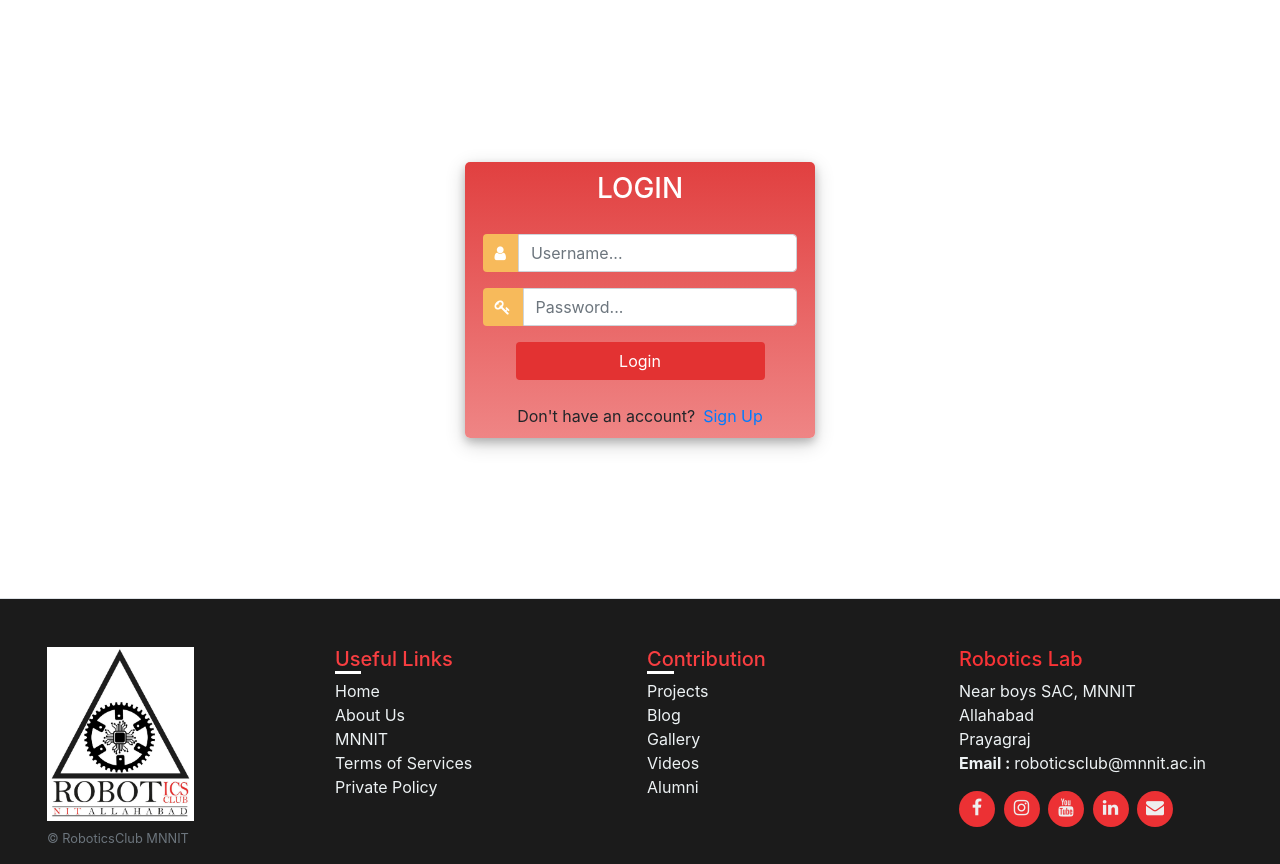
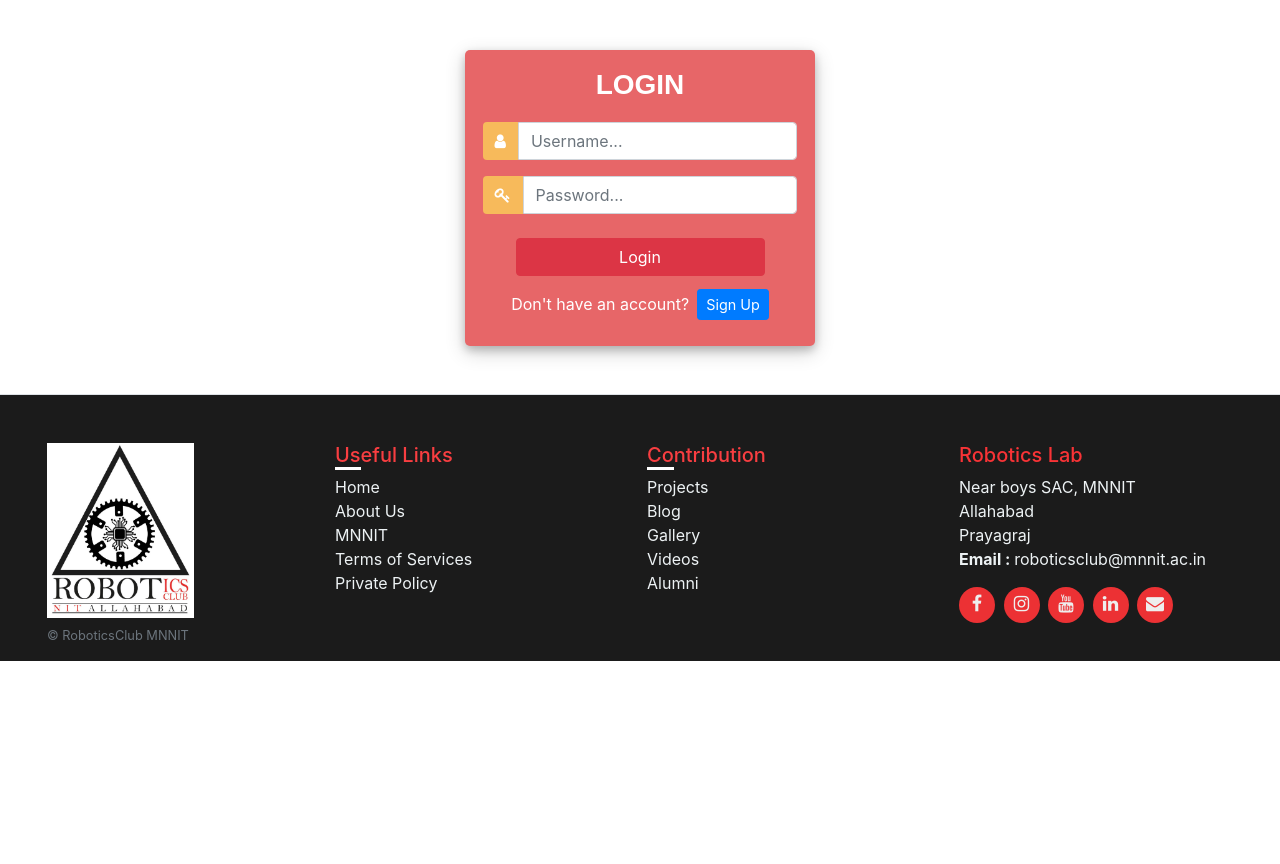
Before and after one commit to MNNIT-Robotics-Club-Official/Robotics_Club_Website, a Django app: page /user/login/ in a window 1280 px wide. Shown: the part 76-940 px from the top of the page. After the commit the page ends 737 px from the top, so only its background shows below. Run offline with Django 3.2, Linux system fonts and the light colour scheme; some libraries are stand-ins or nearby versions.

Commit message:
Login/Register Page Modified

```diff
--- a/static/css/user.css
+++ b/static/css/user.css
@@ -9,10 +9,27 @@
     padding: 5%;
     box-shadow: 0 5px 8px 0 rgba(0, 0, 0, 0.2), 0 9px 26px 0 rgba(0, 0, 0, 0.19);
 }
-.login-form-1 h3{
+.box h3{
+    font-family: 'Montserrat',sans-serif;
+    font-weight: 600;
     text-align: center;
     color: #333;
 }
+
+.switch{
+    color: #fff;
+}
+
+.switch button{
+    margin-top: -3px;
+    font-size: 0.9em;
+}
+
+.switch a{
+    /* color: #333; */
+    font-weight: 600;
+}
+
 .login-container form{
     padding: 10%;
 }
@@ -35,14 +52,11 @@
     text-decoration: none;
 }
 
-.box{
-    padding: 160px;
-}
 .user_card {
     width: 350px;
     margin-top: auto;
     margin-bottom: auto;
-    background: linear-gradient(#e14040, #ef8585);
+    background: #e76668;
     position: relative;
     display: flex;
     justify-content: center;
@@ -64,15 +78,6 @@
 
 }
 
-.login_btn {
-    width: 100%;
-    background: #e33232 !important;
-    color: white !important;
-}
-.login_btn:focus {
-    box-shadow: none !important;
-    outline: 0px !important;
-}
 .login_container {
     padding: 0 2rem;
 }
--- a/templates/login.html
+++ b/templates/login.html
@@ -23,11 +23,11 @@
         </div>
     </div> -->
 
-    <div class="container box h-100">
+<div class="container box h-100 py-5">
 	<div class="d-flex justify-content-center h-100">
 		<div class="user_card">
 			<div class="d-flex justify-content-center">
-					<h3 id="form-title">LOGIN</h3>
+				<h3 id="form-title" class="mb-0 pt-2">LOGIN</h3>
 			</div>
 			<div class="d-flex justify-content-center form_container">
 				<form method="POST" action="">
@@ -42,18 +42,20 @@
 						<div class="input-group-append">
 							<span class="input-group-text"><i class="fa fa-key"></i></span>
 						</div>
-								<input type="password" name="password" placeholder="Password..." class="form-control" >
+						<input type="password" name="password" placeholder="Password..." class="form-control">
 					</div>
 
-							<div class="d-flex justify-content-center mt-3 login_container">
-				 				<input class="btn login_btn" type="submit" value="Login">
+					<div class="d-flex justify-content-center mt-4 login_container">
+						<input class="btn btn-danger w-100" type="submit" value="Login">
 					</div>
 				</form>
 			</div>
 
-				<div class="mt-4">
+			<div class="mt-3 pb-3 switch">
 				<div class="d-flex justify-content-center links">
-						Don't have an account? <a href="{% url 'user:register_page' %}" class="ml-2">Sign Up</a>
+					Don't have an account? <a href="{% url 'user:register_page' %}" class="ml-2"><button
+							class="btn btn-primary btn-sm">Sign
+							Up</button></a>
 				</div>
 
 			</div>
```
Also changed, not shown: static/css/index.css (+3 -11 lines), templates/index.html (+9 -5 lines), templates/register.html (+7 -6 lines), blog/migrations/0009_auto_20210211_2155.py (added), media/blogs/None__home_responsive.png (added). Lines whose indentation alone changed are shown as unchanged.
